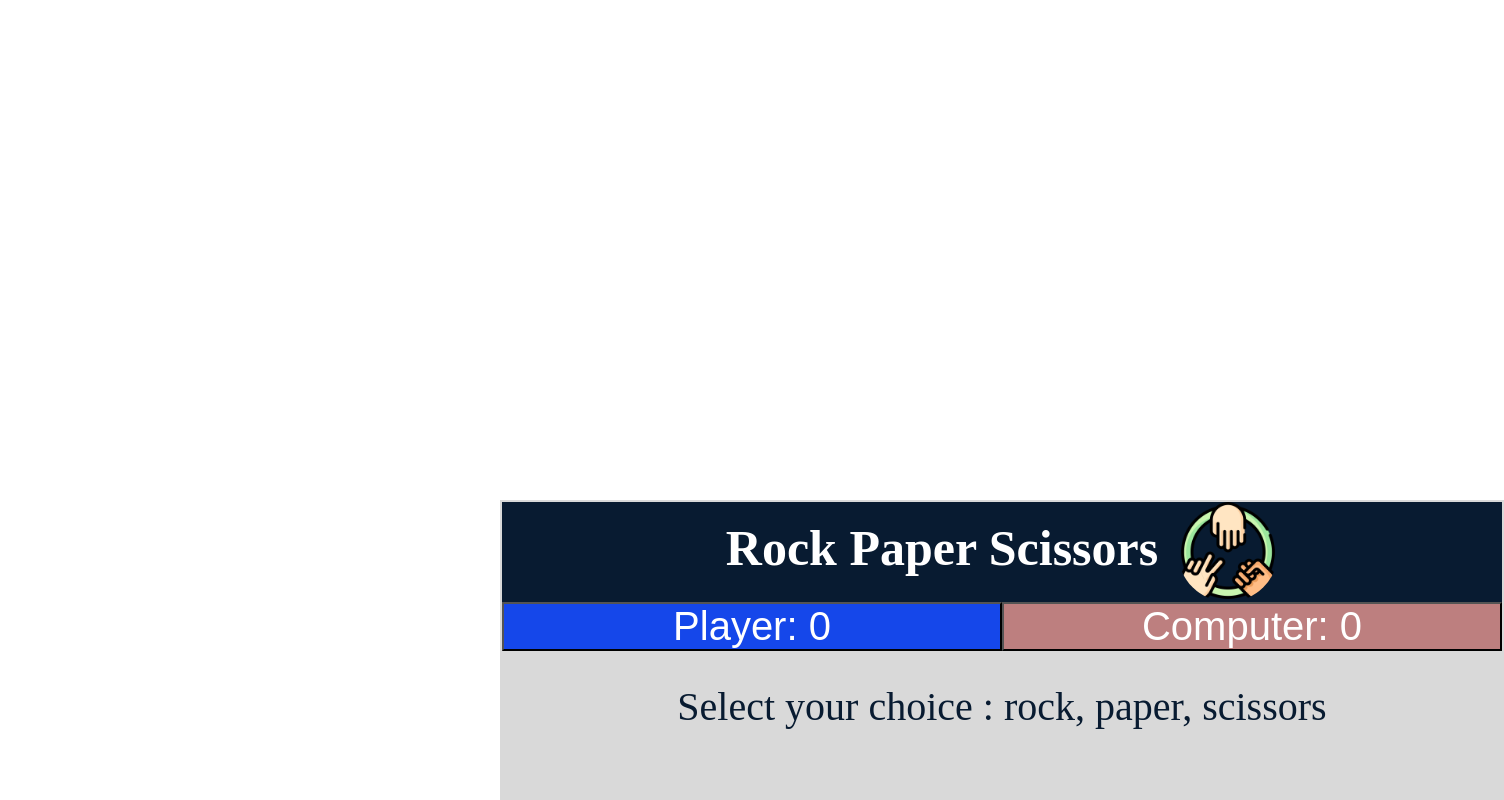
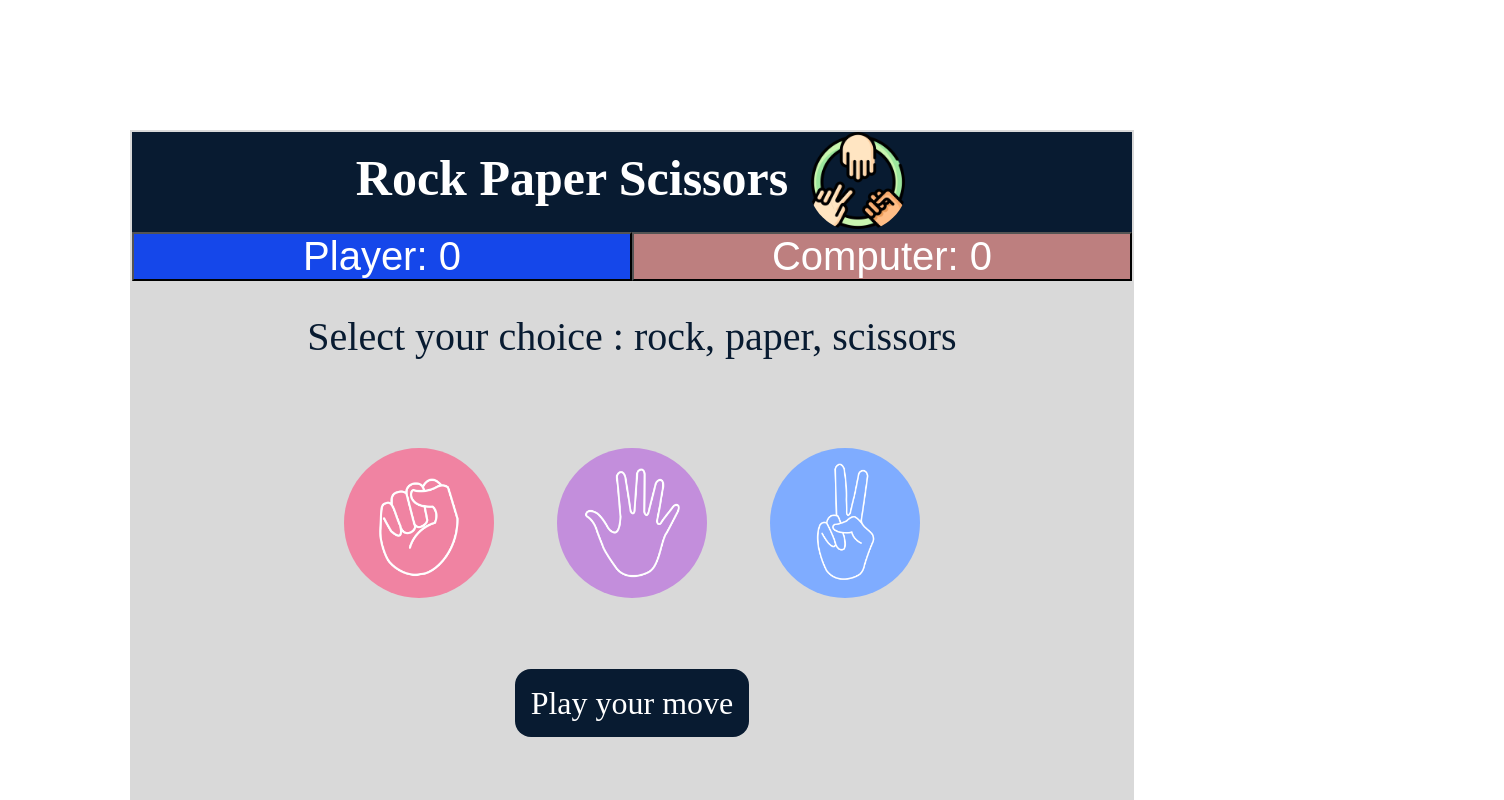
Before and after one commit to ABHISHEK-PRASAD-BAHELIYA/Rock-Paper-Scissors, a plain HTML site: page index.html in a window 1280 px wide. Shown: the top 800 px of the page, 1504 px wide, since content can reach past the window. Drawn offline with Linux system fonts and the light colour scheme.

Commit message:
fix project in the middle of webpage

```diff
--- a/style.css
+++ b/style.css
@@ -9,7 +9,7 @@
     width: 1000px;
     border: 2px solid #d9d9d9;
     background-color: #d9d9d9;
-    margin: 500px;
+    margin: 130px;
 }
 
 h1 {
```
